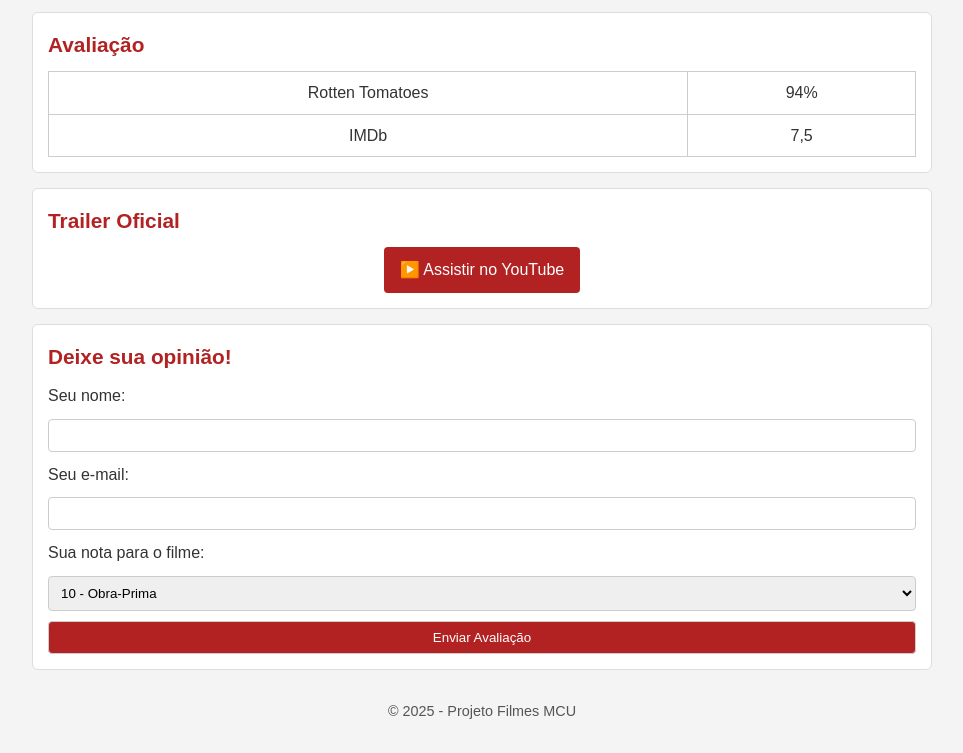
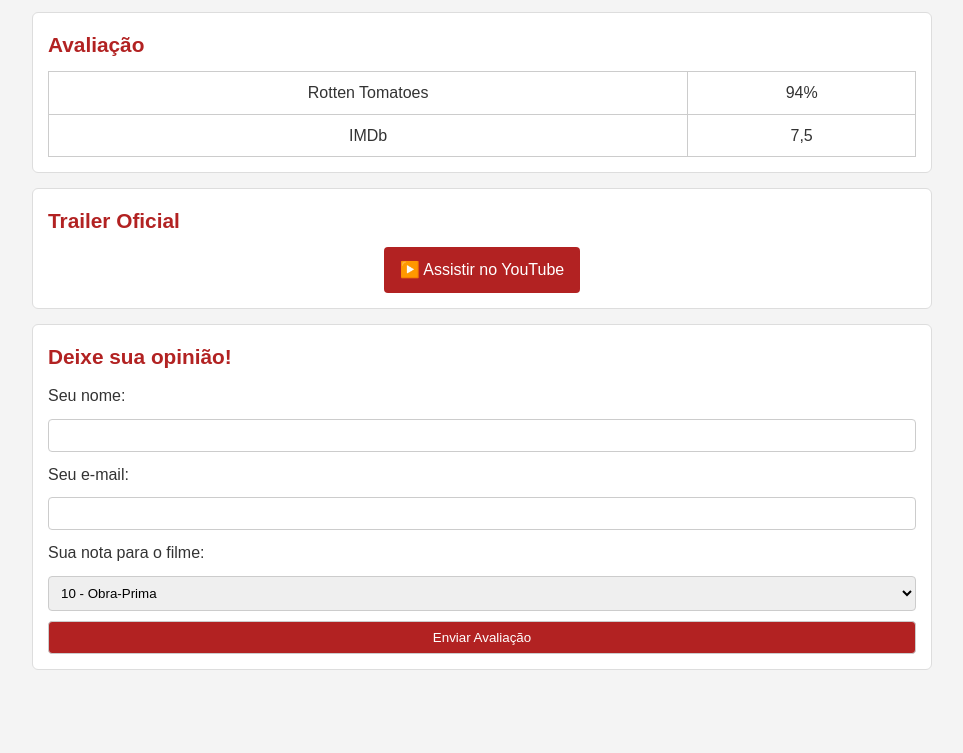
Before and after one commit to sadrakaraujodev/-ESOFT2A-LTP, a plain HTML site: page index.html in a window 1280 px wide. Shown: the part 975-1728 px from the top of the page, without its empty margins (158-1121 px from the left). After the commit the page ends 1665 px from the top, so only its background shows below. Drawn offline with Linux system fonts and the light colour scheme.

Commit message:
Update index.html

```diff
--- a/index.html
+++ b/index.html
@@ -230,11 +230,6 @@
       </div>
 
     </main>
-
-    <footer class="footer">
-      <p>© 2025 - Projeto Filmes MCU</p>
-    </footer>
-
   </div>
 </body>
 </html>
```
